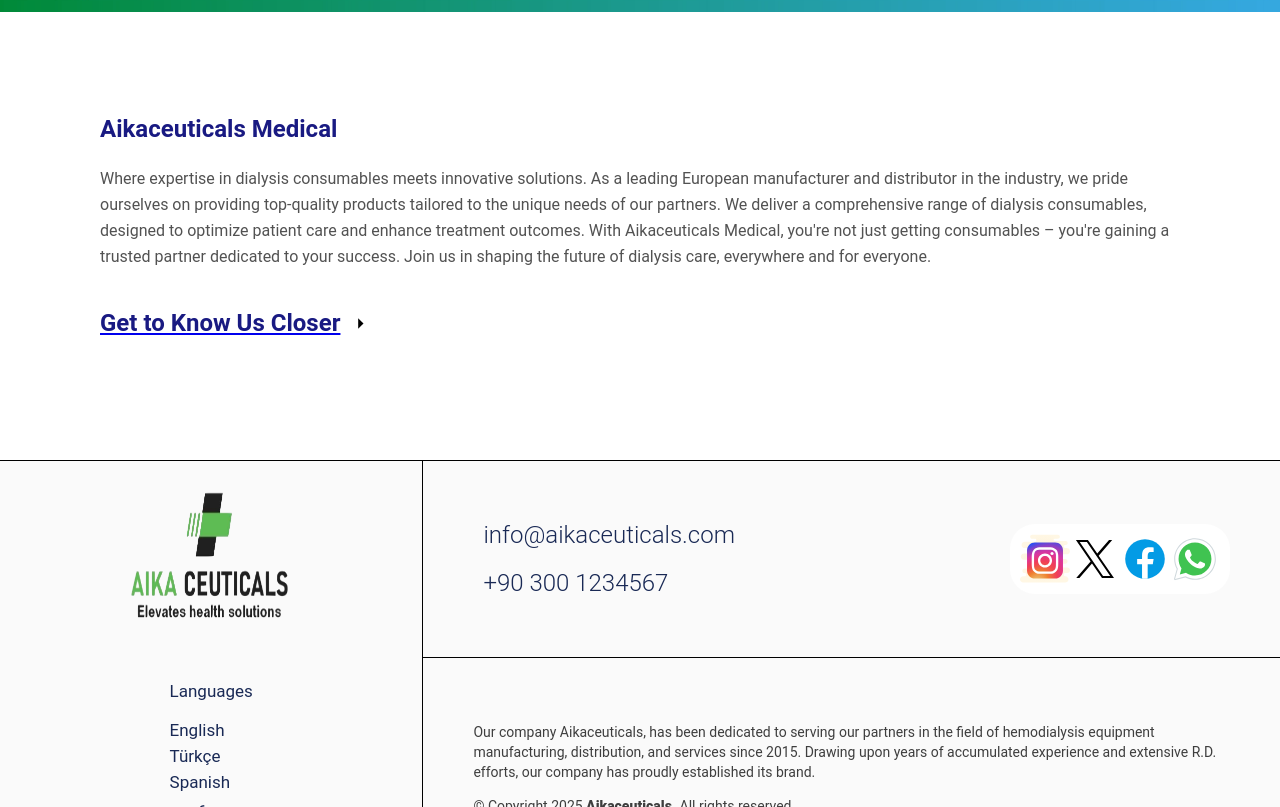
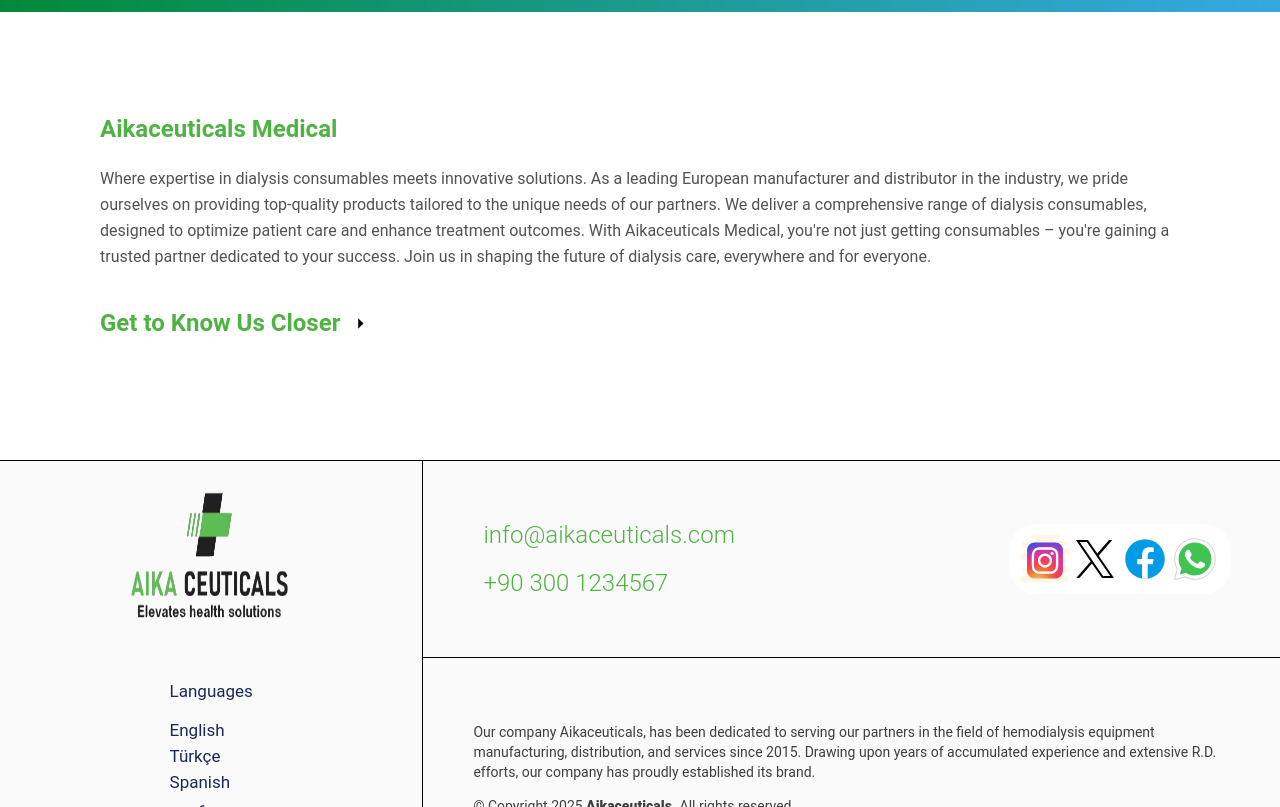
Before and after one commit to Umairwork1/aikaceuticals, a React (Vite) app: page / in a window 1280 px wide. Shown: the part 488-1295 px from the top of the page. Built offline with nearby package versions, Linux system fonts and the light colour scheme.

Commit message:
change main brand color

```diff
--- a/src/components/Footer/footer.module.css
+++ b/src/components/Footer/footer.module.css
@@ -74,7 +74,7 @@
 .contact a {
   padding: 10px;
   font-size: 24px;
-  color: #192955;
+  color: var(--main);
   font-weight: 300;
   text-decoration: none;
   display: block;
--- a/src/components/Heading/heading.module.css
+++ b/src/components/Heading/heading.module.css
@@ -4,7 +4,7 @@
 }
 
 .blue {
-  color: var(--blue);
+  color: var(--main);
 }
 
 .black {
--- a/src/components/Menubar/menubar.module.css
+++ b/src/components/Menubar/menubar.module.css
@@ -32,6 +32,11 @@
   font-weight: 600;
 }
 
+.menu:hover {
+  color: var(--main);
+  transition: 0.4s;
+}
+
 .divider {
   border: 1px solid #484848;
   height: 25px;
--- a/src/components/Product/product.module.css
+++ b/src/components/Product/product.module.css
@@ -12,8 +12,8 @@
 }
 
 .container:hover {
-  border-color: var(--blue);
-  box-shadow: 1px 1px 5px 1px var(--blue);
+  border-color: var(--main);
+  box-shadow: 1px 1px 5px 1px var(--main);
   .review-button {
     visibility: visible;
   }
--- a/src/index.css
+++ b/src/index.css
@@ -1,6 +1,9 @@
 html {
+
+  scrollbar-color: var(--main) var(--grey);
+  scrollbar-width: thin;
   /* colors */
-  --blue: rgb(25,26,130);
+  --main: rgb(79,179,67);
   --grey: #fafafa;
   --black: black;
 
@@ -21,6 +24,10 @@
   overflow-x: hidden;
 }
 
+a {
+  text-decoration: none;
+}
+
 p, li {
   font-weight: normal;
   font-size: 16px;
--- a/src/pages/contact/Contact.tsx
+++ b/src/pages/contact/Contact.tsx
@@ -1,4 +1,4 @@
-import { useRef, useState } from 'react';
+import { FormEvent, useRef, useState } from 'react';
 import emailjs from '@emailjs/browser';
 import { useTranslation } from 'react-i18next';
 import Heading from '../../components/Heading/Heading';
@@ -8,21 +8,21 @@
 
 export default function Contact() {
   const { t } = useTranslation();
-  const form = useRef<HTMLFormElement>();
+  const form = useRef<HTMLFormElement>(null);
   const [formState, setFormState] = useState({
     message: '',
     loading: false,
     status: 'idle',
   });
 
-  const sendEmail = async (e) => {
+  const sendEmail = async (e: FormEvent<HTMLFormElement>) => {
     e.preventDefault();
     setFormState((st) => ({ ...st, loading: true }));
     try {
       await emailjs.sendForm(
         'YOUR_SERVICE_ID',
         'YOUR_TEMPLATE_ID',
-        form.current,
+        form.current as HTMLFormElement,
         {
           publicKey: 'YOUR_PUBLIC_KEY',
         }
--- a/src/pages/contact/contact.module.css
+++ b/src/pages/contact/contact.module.css
@@ -55,11 +55,11 @@
   outline: 0 !important;
   font-weight: 500;
   font-size: 18px;
-  color: var(--blue);
+  color: var(--main);
 }
 
 .submit-button:hover {
   color: #ffffff;
-  background: var(--blue);
+  background: var(--main);
   cursor: pointer;
 }
```
